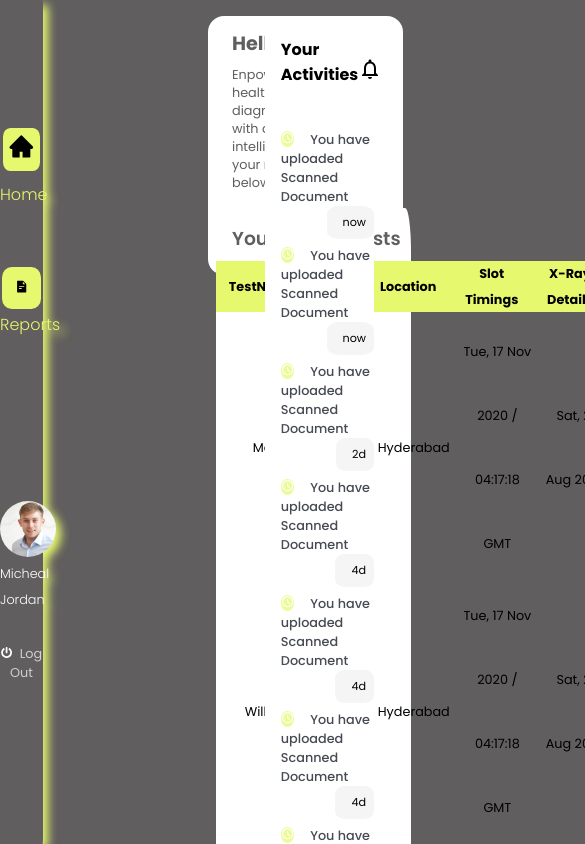
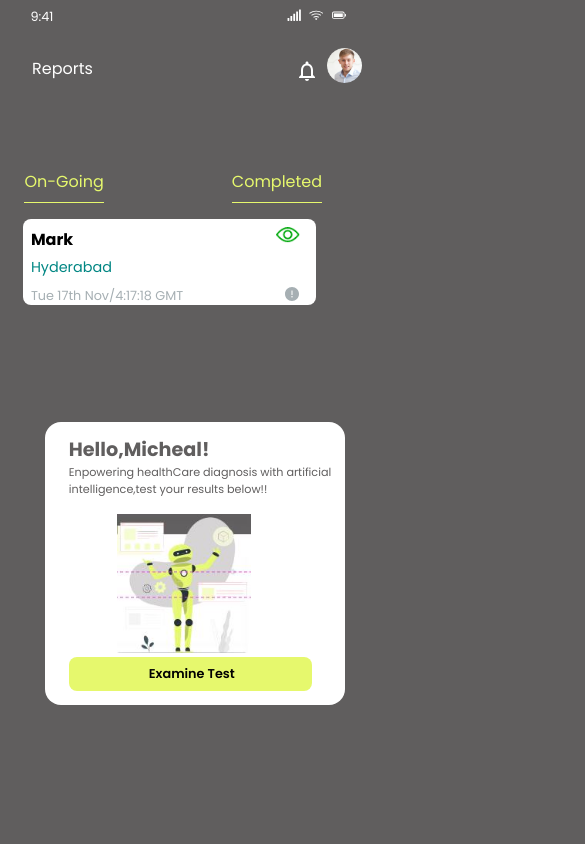
Before and after one commit to gopidev3/HealthSlotBooking, a React (Create React App) app: page /HomePage in a window 390 px wide. Shown: the top 844 px of the page, 585 px wide, since content can reach past the window. Built offline with nearby package versions, Linux system fonts and the light colour scheme.

Commit message:
First Commit

```diff
--- a/src/App.js
+++ b/src/App.js
@@ -4,14 +4,15 @@ import SideBar from './Components/Home/SideBar';
 import HomePage from './Components/HomePage/HomePage';
 import OnGoing from './Components/About/OnGoing/OneGoing';
 import Completed from './Components/About/Completed/Completed';
+import NavBar from './Components/NavBar/NavBar';
+import Reports from './Components/Reports/Reports';
+import OnGoingTasks from './Components/Tasks/OnGoingTasks';
 import {
   BrowserRouter as Router,
   Switch,
   Route,
   Link
 } from "react-router-dom";
-
-
 
 function App() {
   return (
@@ -22,6 +23,9 @@ function App() {
           <Route exact path = "/HomePage" component={HomePage}/>
            {/* <OnGoing/> */}
           <Route exact path = "/AbouPage" component = {OnGoing}/>
+          <NavBar/>
+          <Reports/>
+          <OnGoingTasks/>
       </div>
    </Router>
 
--- a/src/Components/About/Completed/Completed.scss
+++ b/src/Components/About/Completed/Completed.scss
@@ -1,15 +1,15 @@
 .Completed-root-div {
     position: absolute;
     top:4rem;
-    left:10rem;
+    left:9rem;
 }
 
 .Completed-Card {
     background-color: #fff;
     width:150%;
     padding: 0rem 5rem 0rem 0rem;
+    border-radius: 1rem;
 }
-
 
 .Completed-Card h3 {
     font-family: 'Poppins';
@@ -19,16 +19,17 @@
 
 
 .Completed-Card .myt2 {
-    width:110%;
+    width:109%;
     padding: 0rem 0rem 0rem 0.2rem;
     text-align: center;
+    border-radius: 1rem;
     border-collapse:collapse;
     line-height: 2.0;
 }
 
 .myt2 th {
     background-color: #E6F86D;
-    padding: 0rem 1rem 0rem 0.8rem;
+    padding: 0.5rem 1.5rem 0rem 0.8rem;
     font-family: 'Poppins';
 }
 
--- a/src/Components/About/OnGoing/OnGoing.scss
+++ b/src/Components/About/OnGoing/OnGoing.scss
@@ -44,7 +44,7 @@ th {
     font-family: 'Poppins';
     font-size: 0.8rem;
     background-color:#E6F86D;
-    padding: 0.5rem 0rem 0.5rem 0rem;
+    padding: 1rem 0rem 0.5rem 0rem;
 }
 
 .myt td {
--- a/src/Components/Home.js
+++ b/src/Components/Home.js
@@ -3,14 +3,18 @@ import SideBar from "./Components/Home/SideBar";
 import HomePage from "./Components/HomePage/HomePage";
 import OnGoing from './About/OnGoing/OneGoing';
 import Completed from './About/Completed/Completed';
+import NavBar from './NavBar/NavBar';
+import Reports from './Reports/Reports';
 
 const Home = () => {
     return (
          <div>
-             <Sidebar/>
+            <Sidebar/>
             <HomePage/>
             <OnGoing/>
             <Completed/>
+            <NavBar/>
+            <Reports/>
         </div>
 
     )
--- a/src/Components/Home/SideBar.scss
+++ b/src/Components/Home/SideBar.scss
@@ -57,6 +57,10 @@ body{
       padding: 0.8rem;
   }
 
+  .Side-Bar-content2 i {
+      font-size: 120%;
+  }
+
   .Side-Bar-content2 p {
       font-size: 1rem;
       color:#E6f86d;
@@ -93,3 +97,10 @@ body{
       color: #fff;
       opacity: 0.7;
   }
+
+
+  @media screen and (max-width:500px) {
+        .Side-bar {
+            display: none;
+        }
+  }
--- a/src/Components/HomePage/HomePage.scss
+++ b/src/Components/HomePage/HomePage.scss
@@ -50,7 +50,7 @@
     left:13.5rem;
     top:13rem;
     height:auto;
-    border-radius: 3%;
+    border-radius: 1rem;
     background-color: #fff;
     width:50%;
     padding: 0rem 0rem 1.5rem 0rem;
@@ -146,3 +146,47 @@
      border-radius: 25%;
      padding: 0.5rem 0.5rem 0.5rem 1rem;
  }
+
+ @media screen and (max-width:500px){
+     .Second-health-card-maindiv {
+         display: none;
+     }
+
+     .third-health-Card {
+         display: none;
+     }
+
+
+     .HomePage-Card1-main {
+        position: absolute;
+         top:50%;
+         left:0;
+         right:0;
+         margin: auto;
+         width:75%;
+         padding: 0rem 0.5rem 0.9rem 0rem;
+     }
+
+     .HomePage-Contentimg img {
+         position: relative;
+         width:50%;
+         top:1rem;
+         left:3rem;
+     }
+
+     .HomePage-content1 p {
+         width:100%;
+         font-size: 0.7rem;
+         padding: 0rem 0.5rem 0rem 0rem;
+     }
+
+     .HomePage-button {
+         padding-left: 0rem;
+     }
+
+     .HomePage-button button {
+        padding: 0.5rem 4.8rem 0.5rem 5rem;
+        border-radius: 0.5rem;
+        font-size: 0.8rem;
+     }
+ }
--- /dev/null
+++ b/src/Components/NavBar/NavBar.js
@@ -0,0 +1,29 @@
+import React from 'react';
+import "./NavBar.scss";
+import { FaPowerOff } from "react-icons/fa";
+import { FaSignal } from 'react-icons/fa';
+import { BsWifi } from "react-icons/bs";
+import { BsBatteryFull } from "react-icons/bs";
+
+
+ const NavBar = () => {
+    return (
+        <div className = "NavBar-main">
+        <div className = "NavBar-content-main">
+            <div className = "NavBar-health-cont1">
+               <p>9:41</p>
+             </div>
+             <div className = "NavBar-health-cont2">
+               <i><FaSignal/></i>
+               <i><BsWifi/></i>
+               <i><BsBatteryFull/></i>
+              </div>
+           </div>
+      </div>
+
+    )
+ }
+
+
+
+export default NavBar;
--- /dev/null
+++ b/src/Components/NavBar/NavBar.scss
@@ -0,0 +1,61 @@
+.NavBar-main{
+    /* background-color: tomato; */
+    position:absolute;
+    top:2rem;
+    left:1rem;
+    width:80%;
+}
+
+ .NavBar-content-main {
+    display: flex;
+    justify-content: space-between;
+
+}
+
+.NavBar-health-cont1 p {
+    font-size: 1rem;
+    font-family: 'Poppins';
+    padding: 0.5rem 0rem 0rem 1rem;
+    color: #fff;
+}
+
+.NavBar-health-cont2 {
+    padding: 0.5rem 0.8rem 0rem 0rem;
+}
+
+.NavBar-health-cont2 i {
+    color: #fff;
+    font-size: 200%;
+}
+
+@media screen and (max-width:1366px) and (min-width:501px){
+    .NavBar-main {
+           display: none;
+       }
+
+   }
+
+
+@media screen and (max-width:500px){
+    .NavBar-main {
+        background-color:none;
+        position:absolute;
+        top:0rem;
+        left:1rem;
+        width:90%;
+        padding: 0rem 0rem 0rem 0rem;
+    }
+
+    .NavBar-content-main p {
+        font-size: 0.8rem;
+        padding: 0.5rem 0rem 0rem 0.9rem;
+    }
+
+    .NavBar-health-cont2 i {
+        color: #fff;
+        font-size: 90%;
+        padding: 0REM 0.5REM 0REM 0REM;
+    }
+
+
+}
--- /dev/null
+++ b/src/Components/Reports/Reports.js
@@ -0,0 +1,25 @@
+import React from 'react';
+import "./Reports.scss";
+import micheal_img from '../../Assets/imgs/micheal_img.png';
+import {MdNotificationsNone } from "react-icons/md";
+
+ const Reports = () => {
+    return (
+        <div className = "Reports-content-root">
+        <div className = "Reports-content-main">
+            <div className = "Reports-cont1">
+              <p>Reports</p>
+            </div>
+            <div className = "Reports-cont2">
+              <i><MdNotificationsNone/></i>
+              <img src = {micheal_img} alt = ""/>
+            </div>
+       </div>
+    </div>
+
+    )
+ }
+
+
+
+export default Reports;
--- /dev/null
+++ b/src/Components/Reports/Reports.scss
@@ -0,0 +1,45 @@
+@media screen and (max-width:1366px) and (min-width:501px){
+ .Reports-content-root{
+        display: none;
+    }
+
+}
+
+@media screen and (max-width:500px){
+    .Reports-content-root {
+        position: absolute;
+        top:3rem;
+        left:2rem;
+        width:90%;
+    }
+
+    .Reports-content-main {
+        display: flex;
+        justify-content: space-between;
+        align-items: center;
+    }
+
+    .Reports-cont1 p {
+        font-family: 'Poppins';
+        font-size: 1rem;
+        color: #fff;
+    }
+
+    .Reports-cont2 {
+        padding: 0rem 0rem 0rem 0.1rem;
+    }
+    .Reports-cont2 img {
+        width:40%;
+        padding: 0rem 0rem 0rem 0rem;
+    }
+
+    .Reports-cont2 i {
+        color: #fff;
+        font-size: 150%;
+        padding: 0rem 0.5rem 0rem 0rem;
+    }
+
+
+
+
+}
--- /dev/null
+++ b/src/Components/Tasks/OnGoingTasks.js
@@ -0,0 +1,33 @@
+import React from 'react';
+import "./OnGoingTasks.scss";
+import { BsEye } from "react-icons/bs";
+import { HiOutlineExclamationCircle } from "react-icons/hi";
+import eye1_img from '../../Assets/imgs/eye1_img.png';
+import { AiFillExclamationCircle } from "react-icons/ai";
+
+
+const OnGoingTasks = () => {
+    return (
+        <div className = "OnGoingTasks-mainroot">
+          <div className = "On-Going-main">
+            <div className = "OnGoingTasks-cont1">
+               <span>On-Going</span>
+               <span>Completed</span>
+             </div>
+            </div>
+
+         <div className = "OnGoing-Card-container">
+            <div className = "Ongoing-health-card">
+                    <span>Mark</span>
+                    <img src = {eye1_img} alt = ""/>
+                   <p>Hyderabad</p>
+                   <span className = "cl-span">Tue 17th Nov/4:17:18 GMT</span>
+                 <i className = "I-T"><AiFillExclamationCircle/></i>
+              </div>
+          </div>
+       </div>
+
+    )
+ }
+
+ export default OnGoingTasks;
--- /dev/null
+++ b/src/Components/Tasks/OnGoingTasks.scss
@@ -0,0 +1,70 @@
+@media screen and (max-width:500px) {
+    .OnGoingTasks-mainroot {
+        position: absolute;
+        top:20%;
+        left:3%;
+    }
+
+    .OnGoing-Card-container {
+        padding: 1rem 0rem 0rem 0.7rem;
+    }
+
+    .On-Going-main .OnGoingTasks-cont1{
+        display: grid;
+        grid-template-columns: auto auto;
+        column-gap: 8rem;
+        padding-left: 0.8rem;
+    }
+
+    .OnGoingTasks-cont1 span{
+        font-family: 'Poppins';
+        color: #e6f86d;
+        padding-bottom: 0.5rem;
+        border-bottom: 1px solid #e6f86d;
+    }
+
+    .Ongoing-health-card{
+        width:90%;
+        background-color: #fff;
+        padding: 0.5rem 1rem 0rem 0.5rem;
+        border-radius: 0.5rem;
+    }
+
+    .Ongoing-health-card span {
+        font-family: 'Poppins';
+        font-size: 1rem;
+        font-weight: bold;
+        padding: 0.5rem 0rem 0.5rem 0rem;
+    }
+
+    .Ongoing-health-card img {
+        float: right;
+        width: 9%;
+    }
+
+    .Ongoing-health-card i{
+        color:#008683;
+        float: right;
+    }
+
+    .Ongoing-health-card p{
+        font-size: 0.9rem;
+        font-family: 'Poppins';
+        color: #008683;
+        padding: 0.3rem 0rem 0.5rem 0rem;
+    }
+
+    .Ongoing-health-card .cl-span {
+        font-family: 'Poppins';
+        font-size: 0.8rem;
+        font-weight: 400;
+        color: #A6AFB3;
+    }
+
+    .Ongoing-health-card .I-T {
+        color: #A6AFB3;
+    }
+
+
+
+}
```
